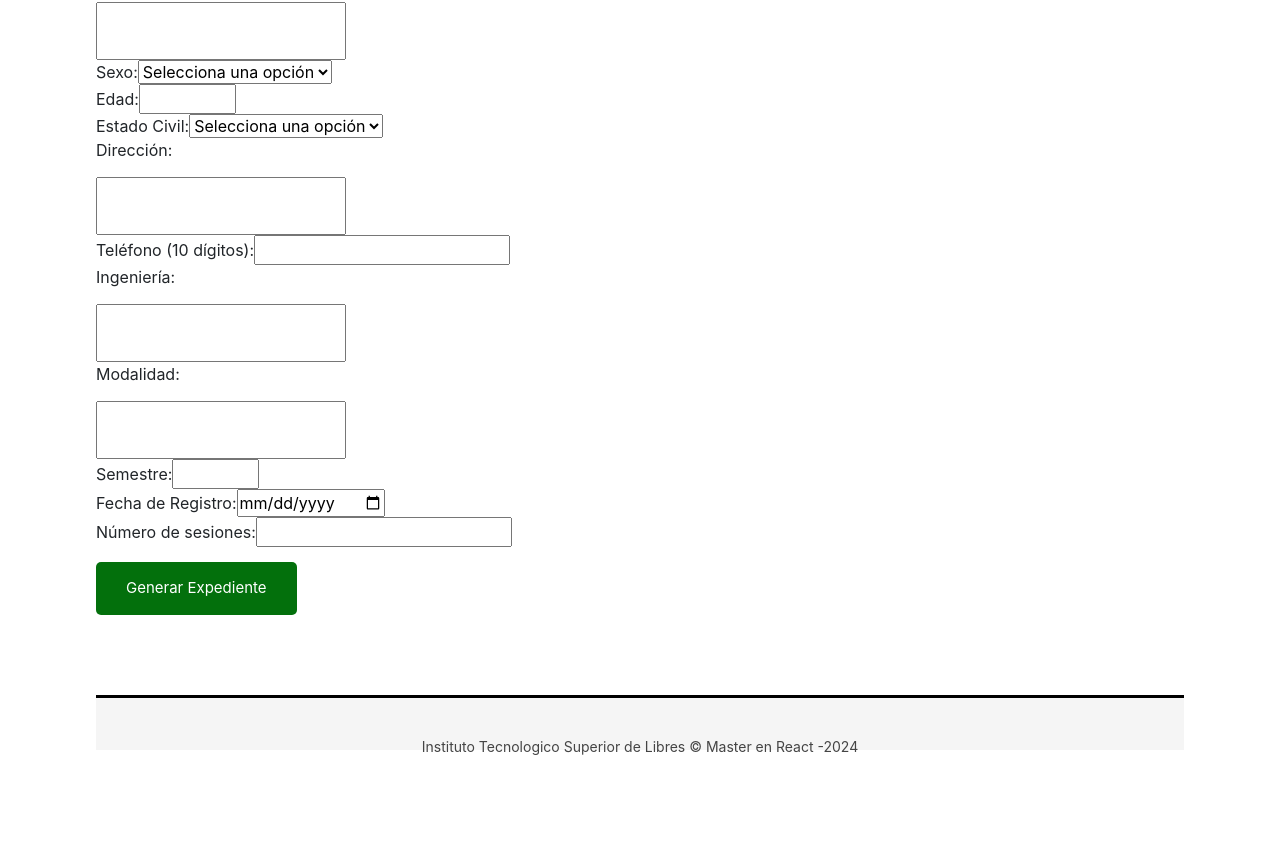
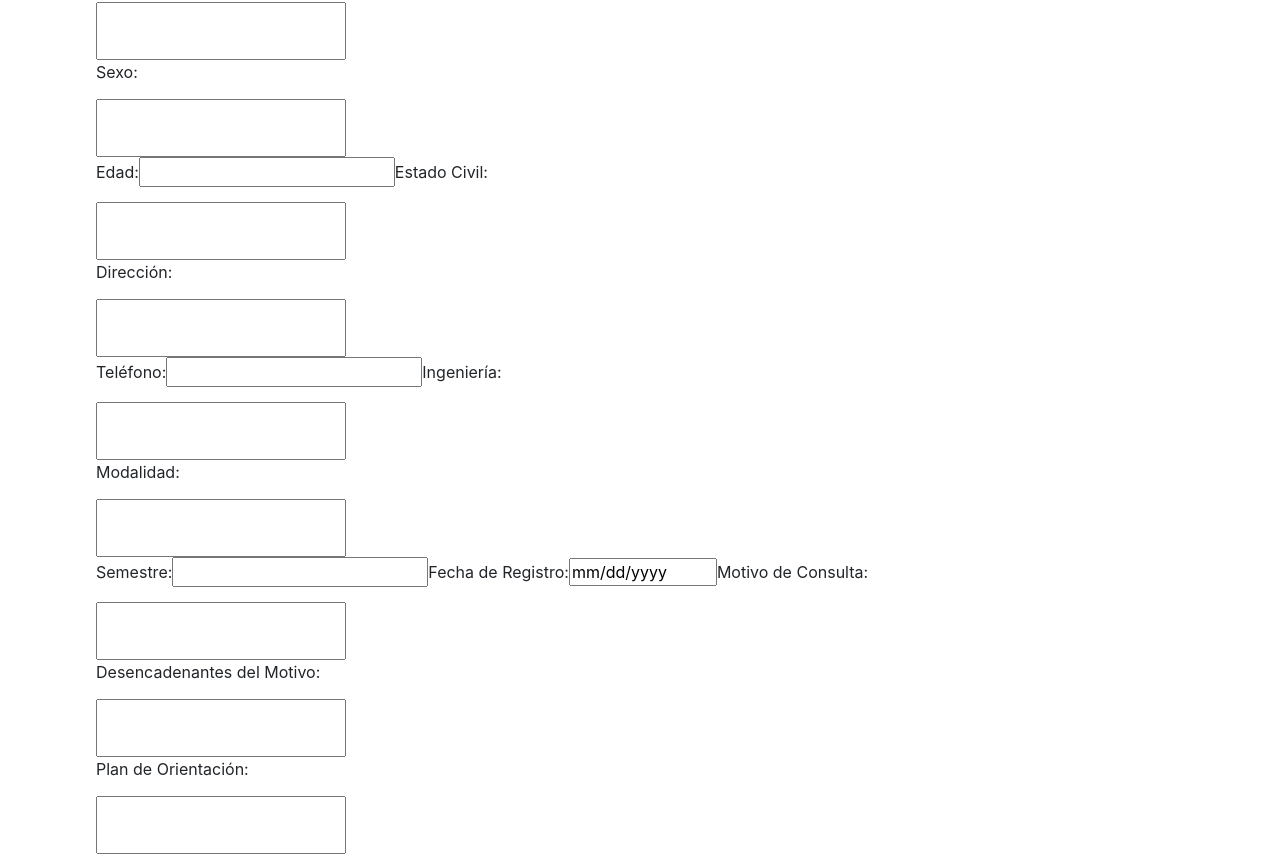
Before and after one commit to Nivi018/Proyecto_Psicologia, a React (Create React App) app: page /expediente in a window 1280 px wide. Shown: the part 403-1259 px from the top of the page. Before the commit the page ends 1158 px from the top, so only its background shows below. Built offline with nearby package versions, Linux system fonts and the light colour scheme; sample sign-in values are in the browser's storage.

Commit message:
falta el autorellenado del expediente

```diff
--- a/src/components/Expediente.js
+++ b/src/components/Expediente.js
@@ -1,8 +1,8 @@
-import React, { useState } from 'react';
-import { ExpedienteForm } from './common/ExpedienteFom';
+import React, { useState, useEffect } from 'react';
 
 export const Expediente = () => {
   const [formData, setFormData] = useState({
+    numeroControl: '',
     nombre: '',
     sexo: '',
     edad: '',
@@ -12,11 +12,52 @@ export const Expediente = () => {
     ingenieria: '',
     modalidad: '',
     semestre: '',
-    numeroControl: '',
     fechaRegistro: '',
+    motivoConsulta: '',
+    desencadenantesMotivo: '',
+    planOrientacion: '',
+    seguimiento: '',
     numeroSesiones: '',
   });
 
+  // Función para obtener los datos del usuario
+  const fetchUserData = async (noControl) => {
+    try {
+      const response = await fetch(`http://localhost:3000/api/expediente/getExpediente/${noControl}`, {
+        cache: 'no-store',
+      });
+      if (!response.ok) {
+        throw new Error('Usuario no encontrado');
+      }
+
+      const userData = await response.json();
+      console.log(userData);
+      setFormData((prevData) => ({
+        ...prevData,
+        nombre: userData.nombre || '',
+        sexo: userData.sexo || '',
+        edad: userData.edad || '',
+        estadoCivil: userData.estado_civil || '',
+        direccion: userData.direccion || '',
+        telefono: userData.telefono || '',
+        ingenieria: userData.ingenieria || '',
+        modalidad: userData.modalidad || '',
+        semestre: userData.semestre || '',
+        fechaRegistro: userData.fecha_registro || '',
+      }));
+    } catch (error) {
+      console.error('Error al cargar los datos del usuario:', error);
+    }
+  };
+
+  // Usar useEffect para detectar cambios en numeroControl
+  useEffect(() => {
+    if (formData.numeroControl) {
+      fetchUserData(formData.numeroControl);
+    }
+  }, [formData.numeroControl]);
+
+  // Manejar cambios en el formulario
   const handleChange = (e) => {
     const { name, value } = e.target;
     setFormData((prevData) => ({ ...prevData, [name]: value }));
@@ -25,18 +66,13 @@ export const Expediente = () => {
   const handleSubmit = async (e) => {
     e.preventDefault();
 
-    // Preparar el objeto JSON para enviar
+    // Enviar solo los datos específicos del expediente
     const expedienteData = {
       no_control: formData.numeroControl,
-      sexo: formData.sexo,
-      edad: Number(formData.edad),
-      estado_civil: formData.estadoCivil,
-      direccion: formData.direccion,
-      telefono: formData.telefono,
-      ingenieria: formData.ingenieria,
-      modalidad: formData.modalidad,
-      semestre: Number(formData.semestre),
-      fecha_registro: formData.fechaRegistro,
+      motivo_consulta: formData.motivoConsulta,
+      desencadenantes_motivo: formData.desencadenantesMotivo,
+      plan_orientacion: formData.planOrientacion,
+      seguimiento: formData.seguimiento,
       numero_sesiones: Number(formData.numeroSesiones),
     };
 
@@ -55,81 +91,64 @@ export const Expediente = () => {
 
       const data = await response.json();
       console.log('Expediente creado:', data);
-      // Aquí podrías manejar el éxito, por ejemplo, redirigir al usuario o mostrar un mensaje
-
     } catch (error) {
       console.error('Error:', error);
-      // Aquí podrías manejar el error, como mostrar un mensaje al usuario
     }
   };
-
-  const formFields = [
-    { label: 'Número de control', type: 'text', name: 'numeroControl', required: true },
-    { label: 'Nombre y apellidos', type: 'text', name: 'nombre', required: true },
-    {
-      label: 'Sexo',
-      type: 'select',
-      name: 'sexo',
-      options: [
-        { value: '', label: 'Selecciona una opción' },
-        { value: 'masculino', label: 'Masculino' },
-        { value: 'femenino', label: 'Femenino' },
-        { value: 'otro', label: 'Otro' },
-      ],
-      required: true,
-    },
-    { label: 'Edad', type: 'number', name: 'edad', required: true, min: 0, max: 100 },
-    {
-      label: 'Estado Civil',
-      type: 'select',
-      name: 'estadoCivil',
-      options: [
-        { value: '', label: 'Selecciona una opción' },
-        { value: 'soltero', label: 'Soltero' },
-        { value: 'casado', label: 'Casado' },
-        { value: 'divorciado', label: 'Divorciado' },
-        { value: 'viudo', label: 'Viudo' },
-      ],
-      required: true,
-    },
-    { label: 'Dirección', type: 'text', name: 'direccion', required: true },
-    {
-      label: 'Teléfono (10 dígitos)',
-      type: 'tel',
-      name: 'telefono',
-      required: true,
-      pattern: '[0-9]{10}',
-      title: 'El número debe contener exactamente 10 dígitos.',
-    },
-    { label: 'Ingeniería', type: 'text', name: 'ingenieria', required: true },
-    { label: 'Modalidad', type: 'text', name: 'modalidad', required: true },
-    { label: 'Semestre', type: 'number', name: 'semestre', required: true, min: 1, max: 12 },
-
-    { label: 'Fecha de Registro', type: 'date', name: 'fechaRegistro', required: true },
-    { label: 'Número de sesiones', type: 'number', name: 'numeroSesiones', required: true, min: 0 },
-  ];
 
   return (
     <div className='page'>
       <h1>Expediente Psicológico</h1>
       <form onSubmit={handleSubmit}>
         <h2>Datos Generales</h2>
-        {formFields.map((field) => (
-          <ExpedienteForm
-            key={field.name}
-            label={field.label}
-            type={field.type}
-            name={field.name}
-            value={formData[field.name]}
-            onChange={handleChange}
-            required={field.required}
-            options={field.options}
-            min={field.min}
-            max={field.max}
-            pattern={field.pattern}
-            title={field.title}
-          />
-        ))}
+        <label>Número de control:</label>
+        <input type="text" name="numeroControl" value={formData.numeroControl} onChange={handleChange} required />
+
+        <label>Nombre y apellidos:</label>
+        <input type="text" name="nombre" value={formData.nombre} onChange={handleChange} readOnly required />
+
+        <label>Sexo:</label>
+        <input type="text" name="sexo" value={formData.sexo} onChange={handleChange} readOnly required />
+
+        <label>Edad:</label>
+        <input type="number" name="edad" value={formData.edad} onChange={handleChange} readOnly required />
+
+        <label>Estado Civil:</label>
+        <input type="text" name="estadoCivil" value={formData.estadoCivil} onChange={handleChange} readOnly required />
+
+        <label>Dirección:</label>
+        <input type="text" name="direccion" value={formData.direccion} onChange={handleChange} readOnly required />
+
+        <label>Teléfono:</label>
+        <input type="tel" name="telefono" value={formData.telefono} onChange={handleChange} readOnly required />
+
+        <label>Ingeniería:</label>
+        <input type="text" name="ingenieria" value={formData.ingenieria} onChange={handleChange} readOnly required />
+
+        <label>Modalidad:</label>
+        <input type="text" name="modalidad" value={formData.modalidad} onChange={handleChange} readOnly required />
+
+        <label>Semestre:</label>
+        <input type="number" name="semestre" value={formData.semestre} onChange={handleChange} readOnly required />
+
+        <label>Fecha de Registro:</label>
+        <input type="date" name="fechaRegistro" value={formData.fechaRegistro} onChange={handleChange} readOnly required />
+
+        <label>Motivo de Consulta:</label>
+        <input type="text" name="motivoConsulta" value={formData.motivoConsulta} onChange={handleChange} required />
+
+        <label>Desencadenantes del Motivo:</label>
+        <input type="text" name="desencadenantesMotivo" value={formData.desencadenantesMotivo} onChange={handleChange} required />
+
+        <label>Plan de Orientación:</label>
+        <input type="text" name="planOrientacion" value={formData.planOrientacion} onChange={handleChange} required />
+
+        <label>Seguimiento:</label>
+        <input type="text" name="seguimiento" value={formData.seguimiento} onChange={handleChange} required />
+
+        <label>Número de sesiones:</label>
+        <input type="number" name="numeroSesiones" value={formData.numeroSesiones} onChange={handleChange} required min="0" />
+
         <input type="submit" value="Generar Expediente" />
       </form>
     </div>
```
